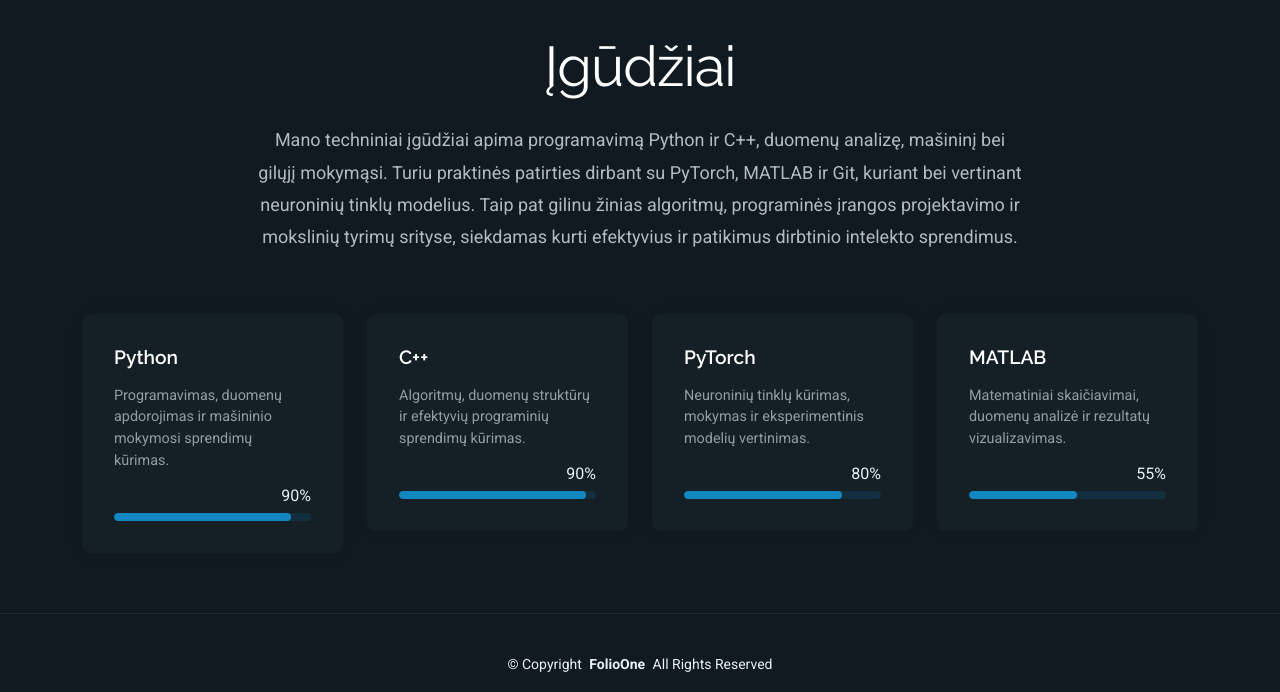
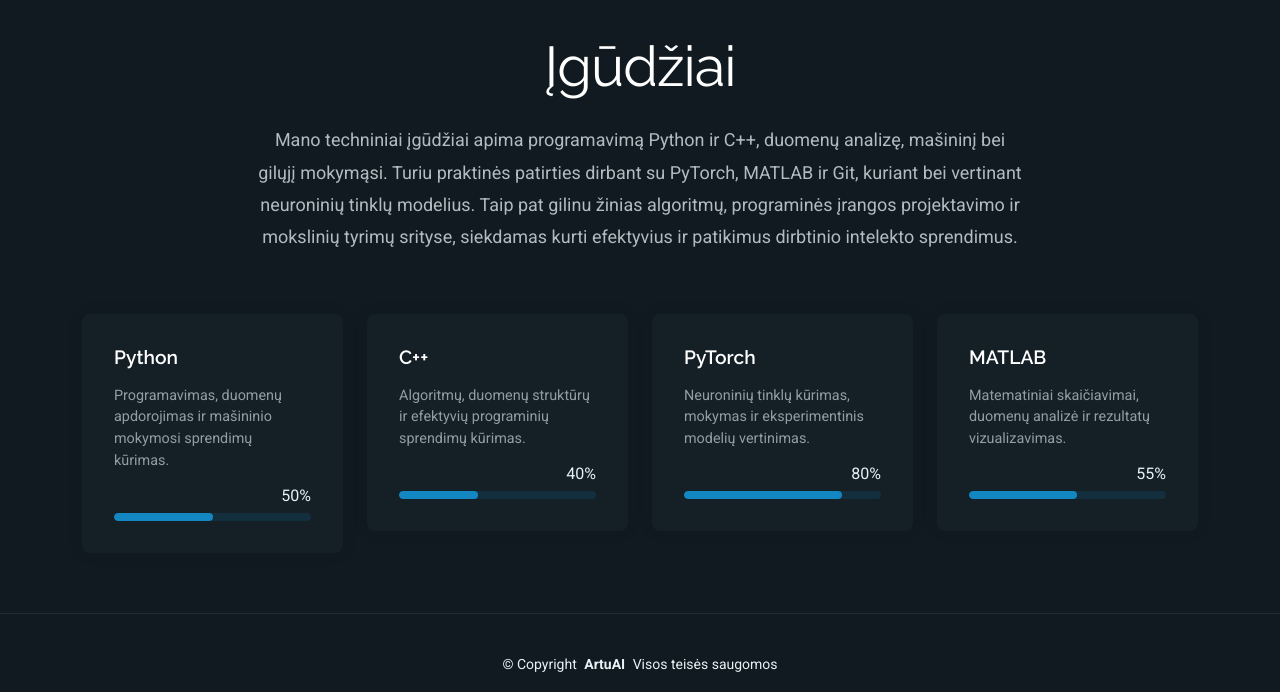
Before and after one commit to ArtuAI/CV_WEB, a plain HTML site: page about.html in a window 1280 px wide. Shown: the part 1024-1716 px from the top of the page. Drawn offline with Linux system fonts and the light colour scheme.

Commit message:
about page update

```diff
--- a/about.html
+++ b/about.html
@@ -4,7 +4,7 @@
 <head>
   <meta charset="utf-8">
   <meta content="width=device-width, initial-scale=1.0" name="viewport">
-  <title>About - FolioOne Bootstrap Template</title>
+  <title>Apie mane - FolioOne Bootstrap Template</title>
   <meta name="description" content="">
   <meta name="keywords" content="">
 
@@ -49,7 +49,7 @@
       <nav id="navmenu" class="navmenu">
         <ul>
           <li><a href="index.html">Pagrindinis</a></li>
-          <li><a href="about.html" class="active">Aprašymas</a></li>
+          <li><a href="about.html" class="active">Apie mane</a></li>
           <li><a href="resume.html">Aprašymas</a></li>
           <li><a href="services.html">Paslaugos</a></li>
           <li><a href="portfolio.html">Patirtis</a></li>
@@ -75,7 +75,7 @@
 
       <!-- Section Title -->
       <div class="container section-title" data-aos="fade-up">
-        <h2>About</h2>
+        <h2>Apie mane</h2>
       </div><!-- End Section Title -->
 
       <div class="container" data-aos="fade-up" data-aos-delay="100">
@@ -105,7 +105,7 @@
 
           <div class="col-lg-5" data-aos="zoom-in" data-aos-delay="250">
             <figure class="profile-figure text-center text-lg-end">
-              <img src="/assets/img/profile/a127290f-d6c8-45a0-8082-aaf39cd51b80.png" alt="Portrait of Alex" class="img-fluid profile-photo">
+              <img src="/assets/img/profile/a127290f-d6c8-45a0-8082-aaf39cd51b80.png" alt="Portrait of Artūras" class="img-fluid profile-photo">
             </figure>
           </div>
         </div>
@@ -130,9 +130,9 @@
             <div class="skill-box">
               <h3>Python</h3>
               <p>Programavimas, duomenų apdorojimas ir mašininio mokymosi sprendimų kūrimas.</p>
-              <span class="text-end d-block">90%</span>
+              <span class="text-end d-block">50%</span>
               <div class="progress">
-                <div class="progress-bar" role="progressbar" aria-valuenow="90" aria-valuemin="0" aria-valuemax="100"></div>
+                <div class="progress-bar" role="progressbar" aria-valuenow="50" aria-valuemin="0" aria-valuemax="100"></div>
               </div>
             </div>
           </div>
@@ -141,9 +141,9 @@
             <div class="skill-box">
               <h3>C++</h3>
               <p>Algoritmų, duomenų struktūrų ir efektyvių programinių sprendimų kūrimas.</p>
-              <span class="text-end d-block">90%</span>
+              <span class="text-end d-block">40%</span>
               <div class="progress">
-                <div class="progress-bar" role="progressbar" aria-valuenow="95" aria-valuemin="0" aria-valuemax="100"></div>
+                <div class="progress-bar" role="progressbar" aria-valuenow="40" aria-valuemin="0" aria-valuemax="100"></div>
               </div>
             </div>
           </div>
@@ -182,7 +182,7 @@
 
     <div class="container">
       <div class="copyright text-center ">
-        <p>© <span>Copyright</span> <strong class="px-1 sitename">FolioOne</strong> <span>All Rights Reserved<br></span></p>
+        <p>© <span>Copyright</span> <strong class="px-1 sitename">ArtuAI</strong> <span>Visos teisės saugomos<br></span></p>
       </div>
       <div class="social-links d-flex justify-content-center">
         <a href=""><i class="bi bi-twitter-x"></i></a>
```
